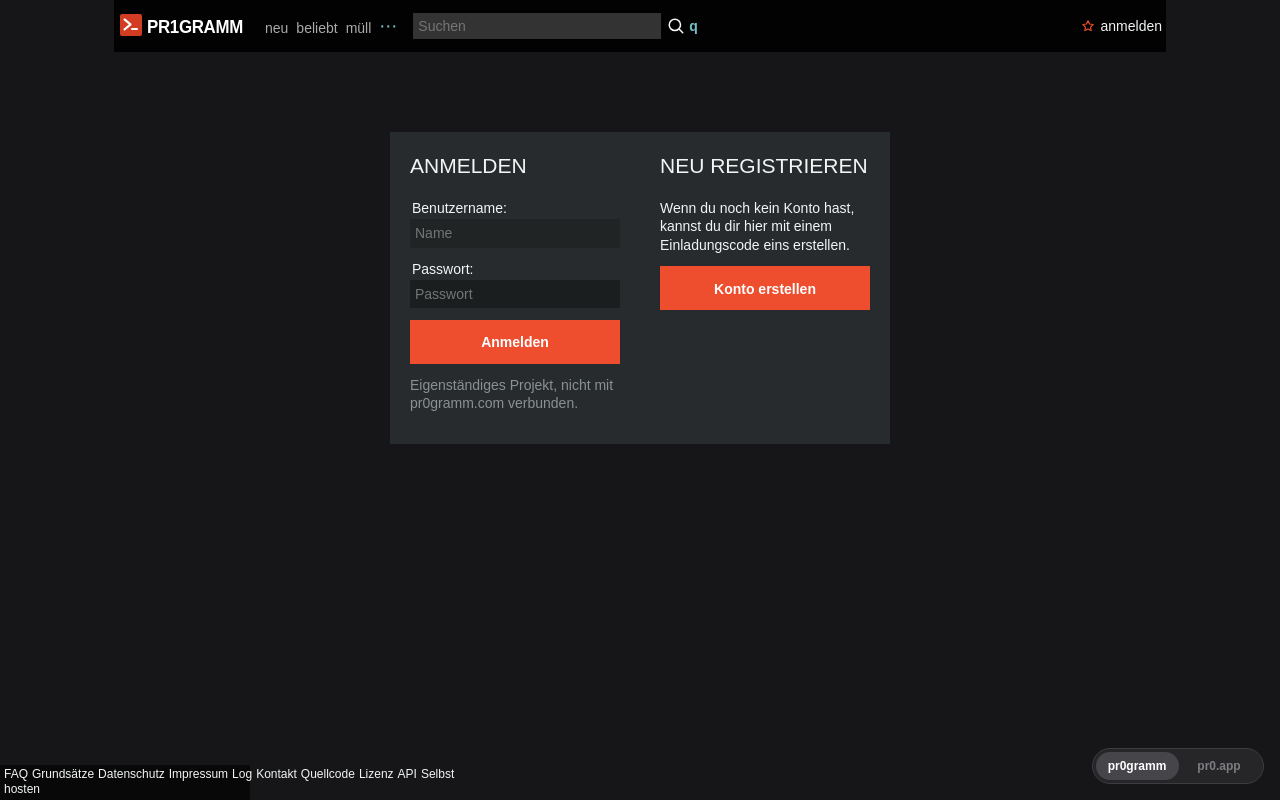
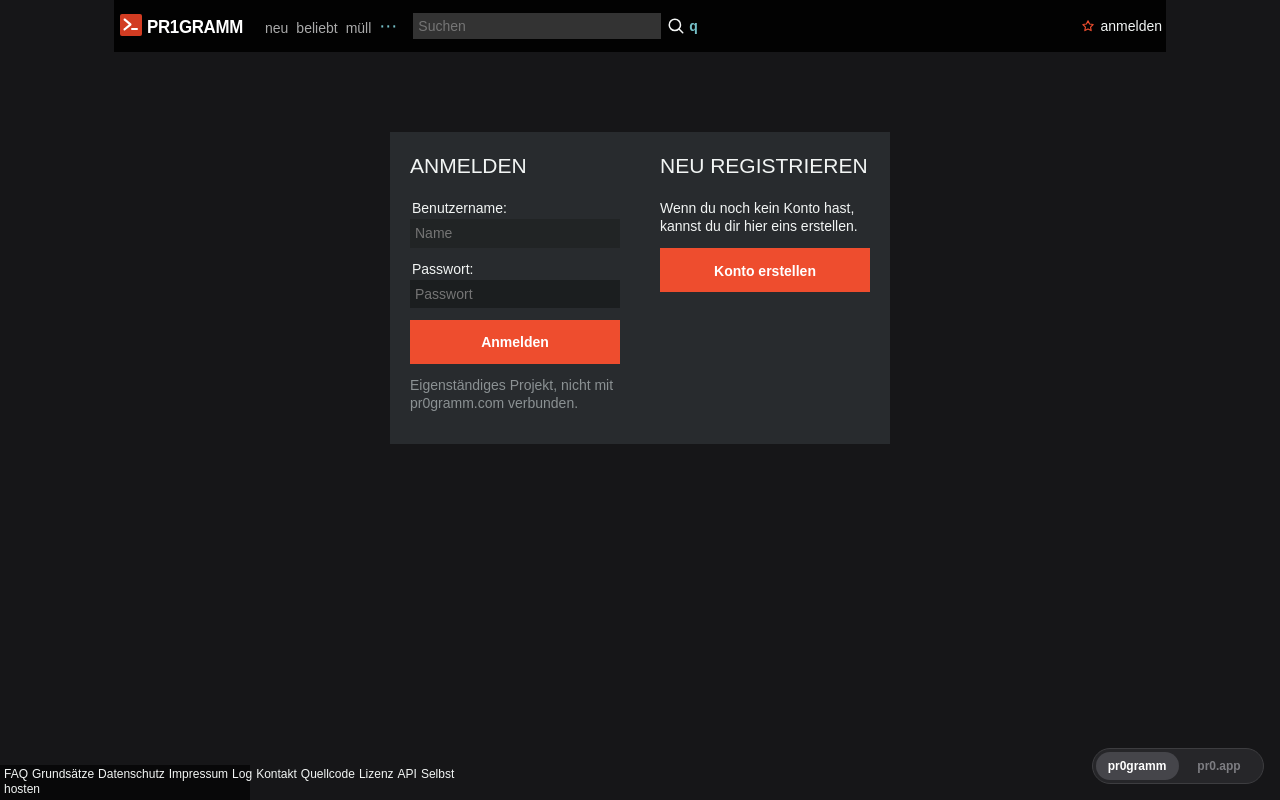
Before and after one commit to pr1gramm-com/bildkeller, a Next.js app in the folder app/: page /login in a window 1280 px wide. Built offline with nearby package versions, Linux system fonts and the light colour scheme.

Commit message:
fix(auth): reflect open registration in signup flow

```diff
--- a/app/src/components/AuthForm.tsx
+++ b/app/src/components/AuthForm.tsx
@@ -4,7 +4,7 @@ import { useRouter } from "next/navigation";
 import { useState } from "react";
 import { api, SESSION_EVENT } from "@/lib/client/api";
 
-export default function AuthForm({ mode }: { mode: "login" | "register" }) {
+export default function AuthForm({ mode, inviteRequired = true }: { mode: "login" | "register"; inviteRequired?: boolean }) {
   const router = useRouter();
   const [f, setF] = useState({ name: "", password: "", email: "", invite: "", age: false });
   const [error, setError] = useState("");
@@ -37,7 +37,8 @@ export default function AuthForm({ mode }: { mode: "login" | "register" }) {
         {mode === "register" && (
           <>
             <div className="form-row"><label>E-Mail (optional):</label><input name="email" type="email" placeholder="E-Mail" value={f.email} onChange={set("email")} /></div>
-            <div className="form-row"><label>Einladungscode (leer beim ersten Account):</label><input name="invite" placeholder="Einladungscode" value={f.invite} onChange={set("invite")} /></div>
+            {inviteRequired && <div className="form-row"><label>Einladungscode (leer beim ersten Account):</label><input name="invite" placeholder="Einladungscode" value={f.invite} onChange={set("invite")} /></div>}
+            {!inviteRequired && <p>Die Registrierung ist offen. Du brauchst keinen Einladungscode und kannst direkt posten.</p>}
             <label className="age"><input type="checkbox" checked={f.age} onChange={set("age")} /> <span>Ich bin mindestens 18 (schaltet NSFW/NSFL frei)</span></label>
           </>
         )}
@@ -47,7 +48,7 @@ export default function AuthForm({ mode }: { mode: "login" | "register" }) {
       </form>
       <div className="overlay-content">
         <h2>{mode === "login" ? "Neu registrieren" : "Anmelden"}</h2>
-        <p>{mode === "login" ? "Wenn du noch kein Konto hast, kannst du dir hier mit einem Einladungscode eins erstellen." : "Du hast schon ein Konto?"}</p>
+        <p>{mode === "login" ? "Wenn du noch kein Konto hast, kannst du dir hier eins erstellen." : "Du hast schon ein Konto?"}</p>
         <div className="form-row"><Link href={mode === "login" ? "/register" : "/login"} className="btn-primary cta">{mode === "login" ? "Konto erstellen" : "Zum Login"}</Link></div>
       </div>
     </div>
```
Also changed, not shown: app/src/app/register/page.tsx (+8 -1 lines), 1 other file (tests, documents, lock files or other folders).
